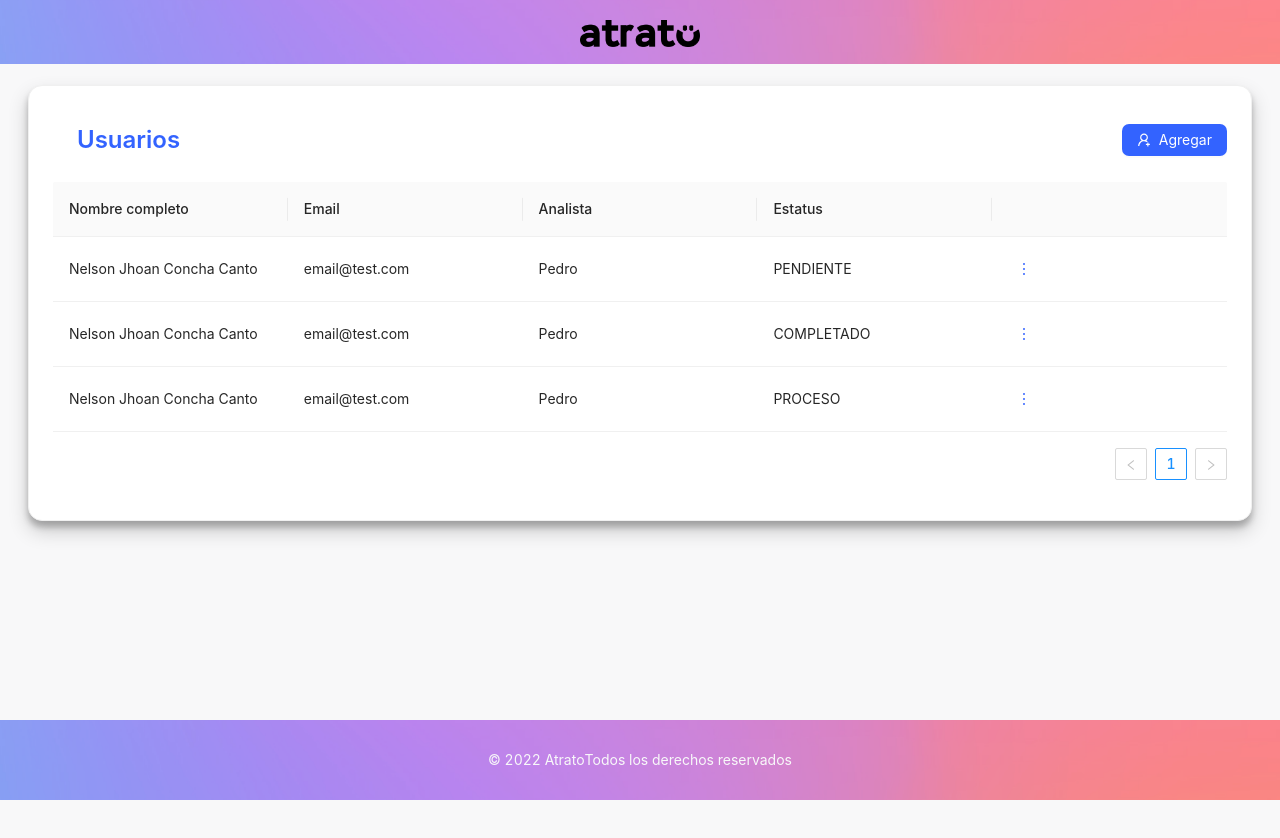
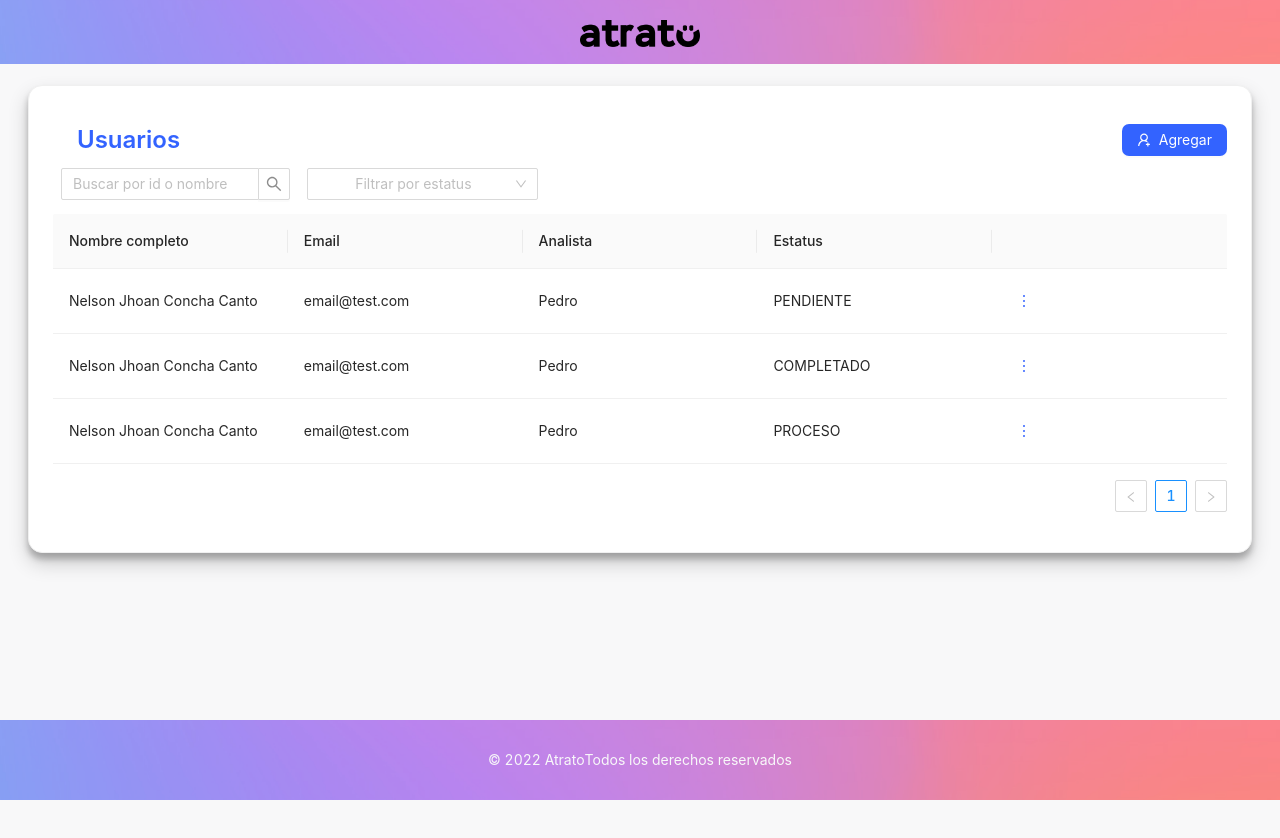
Before and after one commit to nelson73/atrato-challengue, a React (Create React App) app: page / in a window 1280 px wide. Shown: the top 838 px of the page. Built offline with nearby package versions, Linux system fonts and the light colour scheme.

Commit message:
Add Components filters and search

```diff
--- /dev/null
+++ b/src/components/molecules/SearchBox.jsx
@@ -0,0 +1,5 @@
+import Search from "antd/lib/input/Search";
+
+export const SearchBox = ({ ...props }) => {
+  return <Search {...props} style={{ width: "100%" }} />;
+};
--- /dev/null
+++ b/src/components/molecules/SelectorStatus.jsx
@@ -0,0 +1,10 @@
+import { Select } from "antd";
+import { STATUS_OPTIONS } from "utils/const";
+
+export const SelectorStatus = ({ ...props }) => {
+  const options = STATUS_OPTIONS.map((option) => ({
+    label: option,
+    value: option,
+  }));
+  return <Select {...props} options={options} style={{ width: "100%" }} />;
+};
--- a/src/components/organims/User/UserHeader.jsx
+++ b/src/components/organims/User/UserHeader.jsx
@@ -7,6 +7,7 @@ import { useContext } from "react";
 import { When } from "react-if";
 import styled from "styled-components";
 import { colors } from "utils/colors";
+import { STATUS_OPTIONS } from "utils/const";
 
 const { gray } = colors;
 
@@ -20,9 +21,9 @@ export const UserHeader = () => {
 
   const menu = () => (
     <Menu onClick={(key) => console.log(key)}>
-      <Menu.Item key="PENDIENTE">PENDIENTE</Menu.Item>
-      <Menu.Item key="COMPLETADO">COMPLETADO</Menu.Item>
-      <Menu.Item key="PROCESO">PROCESO</Menu.Item>
+      {STATUS_OPTIONS.map((option) => (
+        <Menu.Item key={option}>{option}</Menu.Item>
+      ))}
     </Menu>
   );
 
--- /dev/null
+++ b/src/components/organims/Users/UsersFilter.jsx
@@ -0,0 +1,16 @@
+import { Col, Row } from "antd";
+import { SearchBox } from "components/molecules/SearchBox";
+import { SelectorStatus } from "components/molecules/SelectorStatus";
+
+export const UsersFilter = () => {
+  return (
+    <Row gutter={[16, 8]}>
+      <Col xs={24} sm={12} md={7} lg={5} xxl={3}>
+        <SearchBox placeholder="Buscar por id o nombre" />
+      </Col>
+      <Col xs={24} sm={12} md={7} lg={5} xxl={3}>
+        <SelectorStatus placeholder="Filtrar por estatus" />
+      </Col>
+    </Row>
+  );
+};
--- a/src/components/organims/Users/UsersPageHeader.jsx
+++ b/src/components/organims/Users/UsersPageHeader.jsx
@@ -5,6 +5,7 @@ import { useContext } from "react";
 import { UsersPageContext } from "context/UsersPageContext";
 import styled from "styled-components";
 import AppTitle from "components/atoms/AppTitle";
+import { UsersFilter } from "./UsersFilter";
 
 const RowHeader = styled(Row)`
   padding: 1em 0;
@@ -27,6 +28,9 @@ export const UsersPageHeader = () => {
           <UserAddOutlined /> Agregar
         </AppButton>
       </Col>
+      <Col xs={24} style={{ paddingLeft: "1em" }}>
+        <UsersFilter />
+      </Col>
     </RowHeader>
   );
 };
--- /dev/null
+++ b/src/utils/const.js
@@ -0,0 +1 @@
+export const STATUS_OPTIONS = ["PENDIENTE", "COMPLETADO", "PROCESO"]
```
